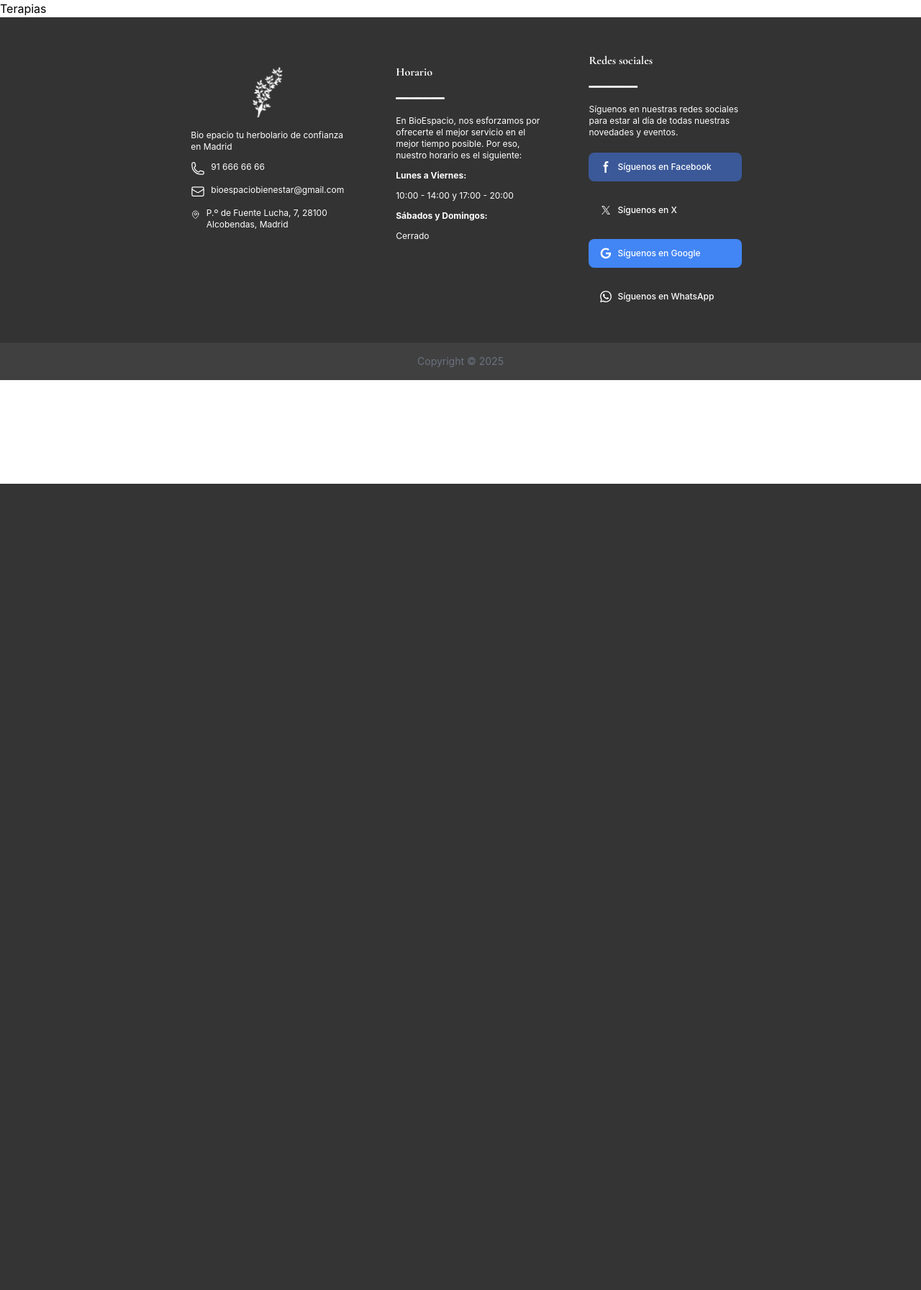
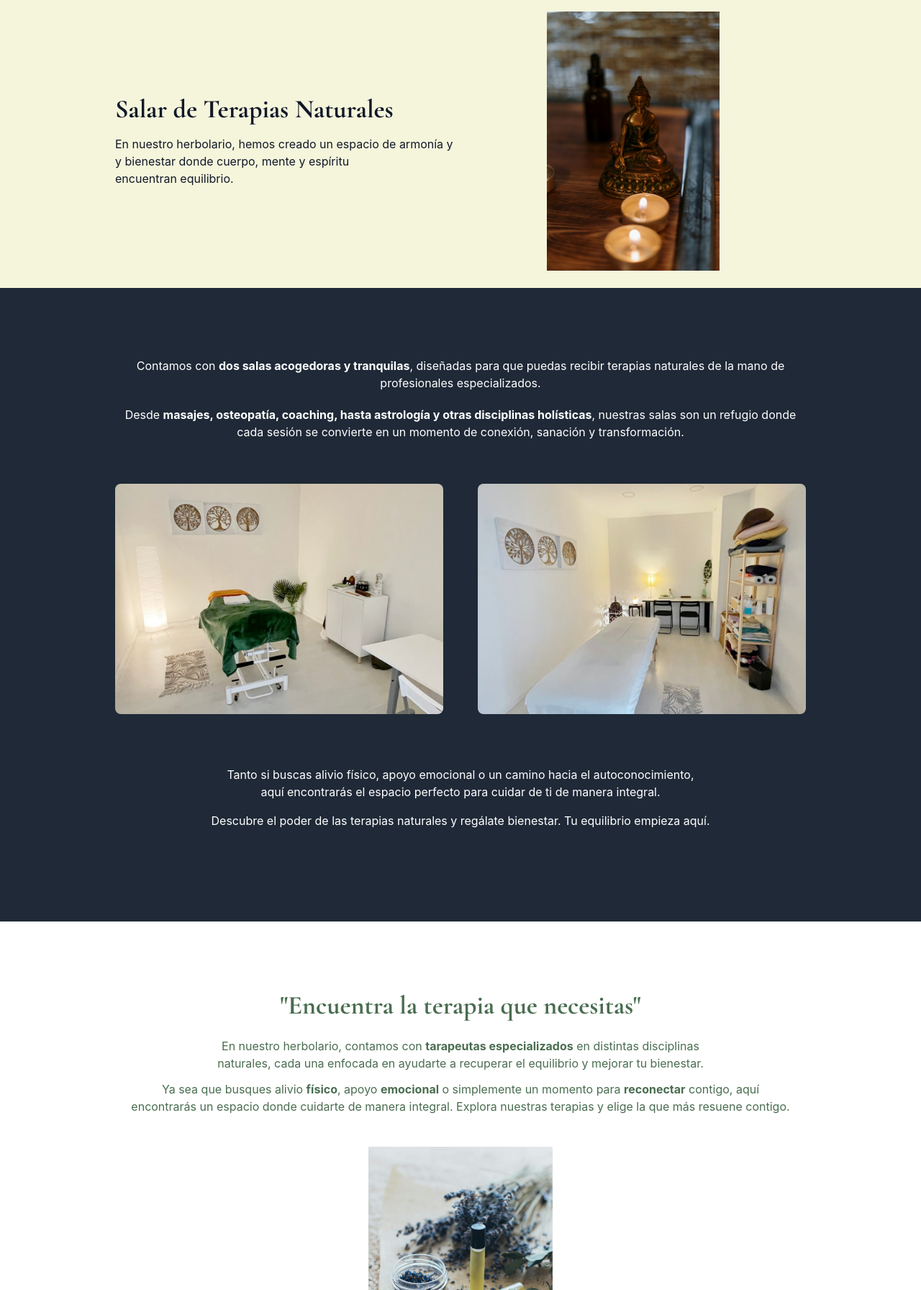
Before and after one commit to JoseCalderon18/Web, a PHP site: page /pages/terapias.php in a window 1280 px wide. Shown: the part 128-1920 px from the top of the page at 72% size. Before the commit the page ends 800 px from the top, so only its background shows below. Run offline with PHP 8.4, Linux system fonts and the light colour scheme; some libraries are stand-ins or nearby versions; some web fonts are replaced.

Commit message:
Pagina de terapias

```diff
--- a/pages/terapias.php
+++ b/pages/terapias.php
@@ -11,7 +11,68 @@
     <?php require_once '../includes/header.php'; ?>
 
     <main>
-        <h1>Terapias</h1>
+        <!-- Primer div -->
+        <div class="bg-beige">
+            <div class="pt-4 py-6 flex flex-col sm:flex-row justify-center items-center h-full w-3/4 mx-auto text-gray-900">
+                <div class="flex flex-col  w-1/2">
+                    <h1 class="text-4xl font-bold font-display-CormorantGaramond mb-4">Salar de Terapias Naturales</h1>
+                    <p class=" text-base">En nuestro herbolario, hemos creado un espacio de armonía y</p>
+                    <p class=" text-base">y bienestar donde cuerpo, mente y espíritu</p>
+                    <p class=" text-base">encuentran equilibrio. </p>
+                </div>
+                <div class="w-1/2 flex justify-center">
+                    <img src="../assets/img/terapias/figura.jpg" alt="Imagen de terapias" class="h-auto w-1/2">
+                </div>
+            </div>
+        </div>
+        <!-- Segundo div -->
+        <div>
+            <!-- Primer div con fondo gris claro -->
+            <div class="bg-gray-800 py-24 w-full">
+                <div class="flex flex-col w-3/4 mx-auto">
+                    <!-- Texto superior -->
+                    <div class="flex flex-col justify-center items-center text-center w-full mb-16 text-white">
+                        <p class="mb-5">Contamos con <b>dos salas acogedoras y tranquilas</b>, diseñadas para que puedas
+                             recibir terapias naturales de la mano de profesionales especializados.</p>
+                        <p class="mb-5">Desde <b>masajes, osteopatía, coaching, hasta astrología y otras disciplinas holísticas</b>,
+                            nuestras salas son un refugio donde cada sesión se convierte en un momento de conexión, sanación y transformación. </p>
+                    </div>
+
+                    <!-- Imágenes en el centro -->
+                    <div class="flex flex-col sm:flex-row justify-center items-center gap-12 my-10">
+                        <div class="w-full sm:w-2/5 mb-6 sm:mb-0">
+                            <img src="../assets/img/carousel/sala_Masaje.jpeg" alt="Productos naturales" class="object-cover rounded-lg h-80 w-full">
+                        </div>
+                        <div class="w-full sm:w-2/8">
+                            <img src="../assets/img/carousel/sala_Masaje1.jpeg" alt="Terapias naturales" class="object-cover rounded-lg h-80 w-full ">
+                        </div>
+                    </div>
+
+                    <!-- Texto inferior -->
+                    <div class="flex flex-col justify-center items-center text-center w-full text-white my-8">
+                        <p class="text-balance mb-4">Tanto si buscas alivio físico, apoyo emocional o un camino hacia el autoconocimiento, aquí
+                             encontrarás el espacio perfecto para cuidar de ti de manera integral. </p>
+                        <p class="text-balance">Descubre el poder de las terapias naturales y regálate bienestar. Tu equilibrio empieza aquí. </p>
+                    </div>
+                </div>
+            </div>
+
+            <!-- Segundo div con fondo blanco -->
+            <div class="bg-white border-y border-gray-200 py-24 w-full text-verde">
+                <div class="flex flex-col items-center w-3/4 mx-auto ">
+                    <div class="flex flex-col justify-center items-center text-center w-full mb-8">
+                        <h1 class="font-display-CormorantGaramond text-4xl font-bold mb-6">"Encuentra la terapia que necesitas" </h1>
+                        <p class="mb-3 text-balance">En nuestro herbolario, contamos con <b>tarapeutas especializados</b> en distintas disciplinas naturales, cada
+                         una enfocada en ayudarte a recuperar el equilibrio y mejorar tu bienestar. </p>
+                        <p class="mb-3 text-balance">Ya sea que busques alivio <b>físico</b>, apoyo <b>emocional</b> o simplemente un momento para <b>reconectar</b>
+                            contigo, aquí encontrarás un espacio donde cuidarte de manera integral. Explora nuestras terapias y elige la que más resuene contigo.</p>
+                    </div>
+                    <div class="w-full flex justify-center">
+                        <img src="../assets/img/terapias/figura2.jpg" alt="Foto de objetos" class="object-contain rounded-lg w-full h-96">
+                    </div>
+                </div>
+            </div>
+        </div>
     </main>
 
     <?php require_once '../includes/footer.php'; ?>
```
Also changed, not shown: pages/el_herbolario.php (+26 -28 lines), pages/nosotras.php (+4 -4 lines), assets/img/terapias/figura.jpg (added), assets/img/terapias/figura2.jpg (added).
